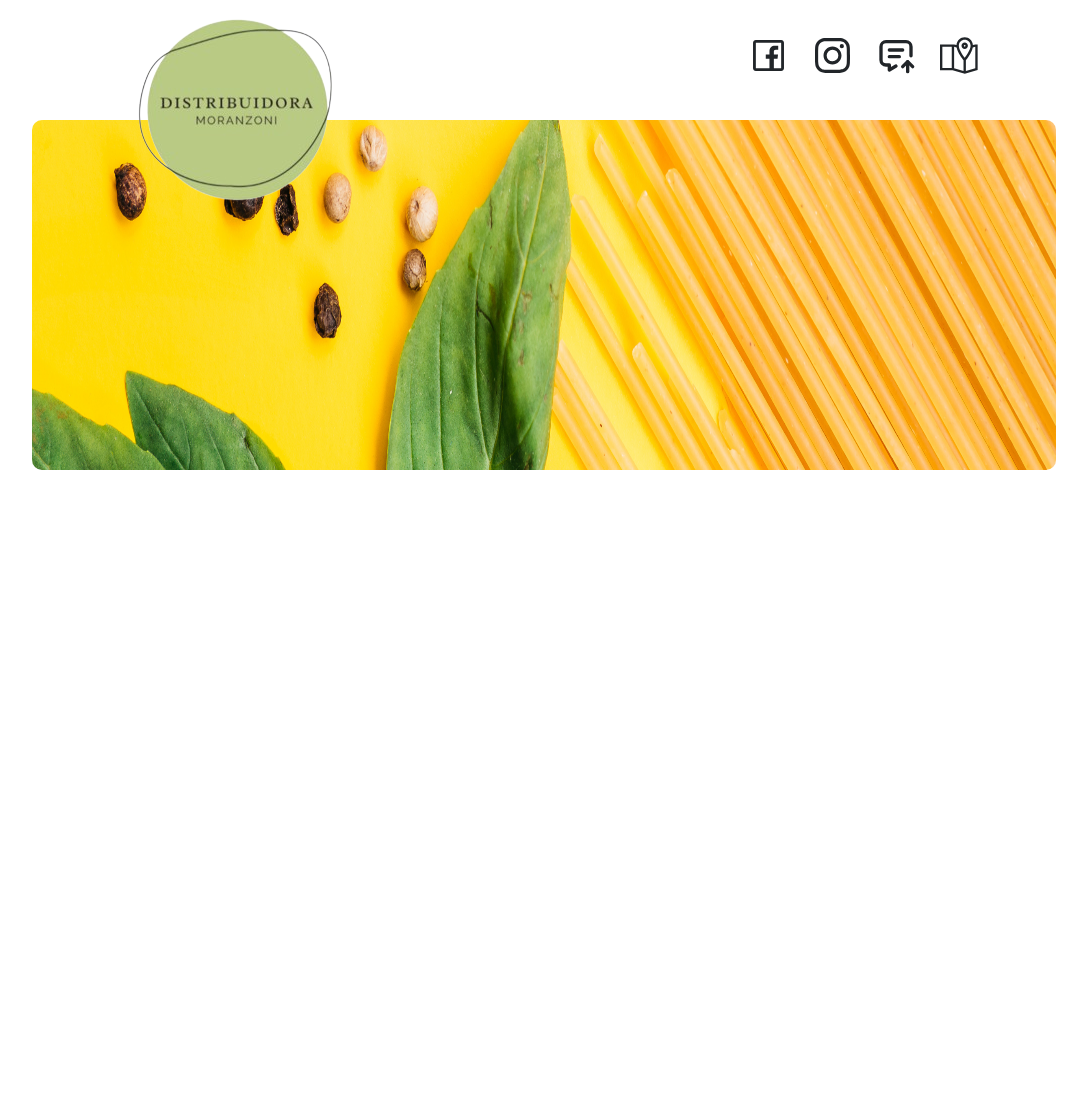
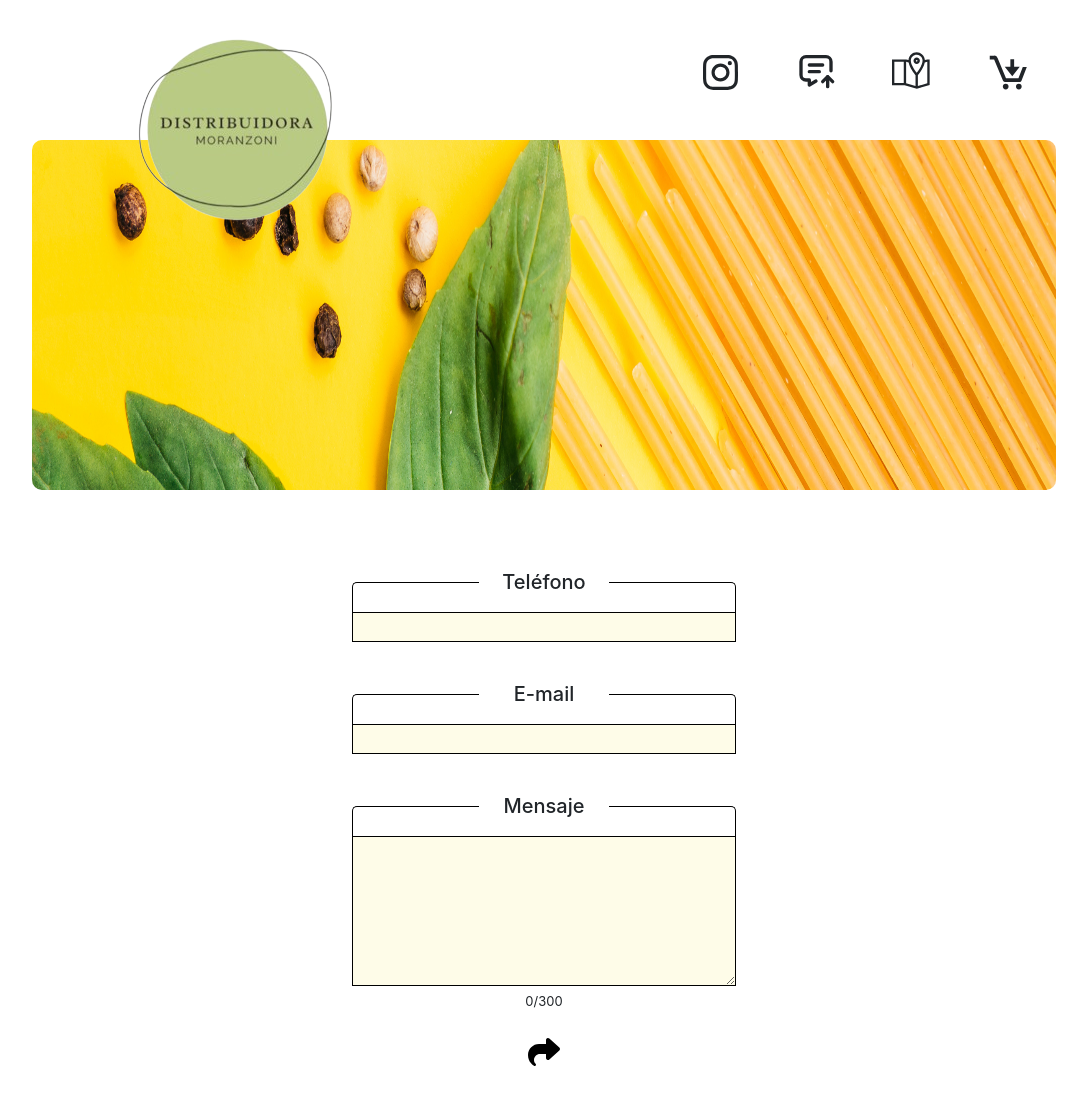
Before and after one commit to MatPerdigues/Proyecto_Moranzoni, a React (Create React App) app in the folder FRONT/: page /formContacto in a window 1280 px wide. Before the commit this address had no page. Shown: the top 1104 px of the page, without its empty margins (96-1183 px from the left). Before the commit the page ends 800 px from the top, so only its background shows below. Built offline with nearby package versions, Linux system fonts and the light colour scheme; a web font is replaced by a local one.

Commit message:
V.09Mar25

```diff
--- a/FRONT/src/App.css
+++ b/FRONT/src/App.css
@@ -29,29 +29,44 @@
 
 .header{
   height: 80px;
-  margin-top: 20px;
+  width: 100%;
+  margin-top: 40px;
   display: flex;
   justify-content: end;
 }
 
 .contact{
-  display: flex;
-  width: 20%;
-  height: 70px;
+
+  width: 25%;
+  height: 100px;
   margin-right: 15%;
+  height: 200px;
 }
 
 .contactoDiv{
+  /* border: 1px solid violet; */
   width: 25%;
   height: 100%;
-  display: flex;
+  /* display: flex; */
   justify-content: center;
   align-items: center;
+  text-align: center;
+  padding-top: 10px;
+  overflow: hidden;
+
 }
 
 .iconContact{
   font-size: 40px;
+  margin-bottom: 5px;
   transition: 0.5s;
+  transform: scale(1.0);
+}
+
+.iconContact:hover{
+  transform: scale(1.2);
+  transition: transform 0.5s ease-out;
+  color: #F59E0B;
 }
 
 #iconContact1{
@@ -66,6 +81,43 @@
 
 .iconContact:hover{
   cursor: pointer;
-
   transition: 0.5s;
 }
+
+
+.contactIcons{
+  /* border: 1px solid red; */
+  width: 30%;
+  height: 80px;
+  display: flex;
+  margin-right: 10%;
+}
+
+a {
+  color: inherit; /* Hereda el color del elemento padre */
+  text-decoration: none; /* Quita el subrayado */
+  height: 40px;
+}
+
+.tip{
+  width: 100%;
+  height: 20px;
+  position: relative;
+  display: block;
+  color: #f5690b;
+  background-color: white;
+  opacity: 0%;
+  margin-bottom: 80px;
+
+
+}
+
+.pContact{
+  font-style: italic;
+  font-weight: 500;
+}
+
+
+#iconContact2{
+  margin-top: 5px;
+}
--- a/FRONT/src/App.js
+++ b/FRONT/src/App.js
@@ -3,8 +3,9 @@ import './App.css';
 import Router from './components/route/route';
 import { TbMessageUp } from "react-icons/tb";
 import { SiInstagram } from "react-icons/si";
-import { LiaFacebookSquare } from "react-icons/lia";
+
 import { TfiMapAlt } from "react-icons/tfi";
+import { BiCartDownload } from "react-icons/bi";
 import fondo from "./fondoMoranzoni.png";
 
 
@@ -14,19 +15,76 @@ import fondo from "./fondoMoranzoni.png";
 
 
 function App() {
-  return (
 
 
-    <main>
+const contacto=()=>{
+  window.location.href='../formContacto';
+}
 
 
+const tipIn = (event)=>{
+  console.log(event.currentTarget.id);
+
+  if(event.currentTarget.id==='iconContact2'){
+    document.getElementById('tip1').style.opacity='100%';
+    document.getElementById('tip1').style.transition='all 0.5s';
+  }
+
+  if(event.currentTarget.id==='iconContact3'){
+    document.getElementById('tip2').style.opacity='100%';
+    document.getElementById('tip2').style.transition='all 0.5s';
+  }
+
+  if(event.currentTarget.id==='iconContact4'){
+    document.getElementById('tip3').style.opacity='100%';
+    document.getElementById('tip3').style.transition='all 0.5s';
+  }
+
+  if(event.currentTarget.id==='iconContact1'){
+    document.getElementById('tip4').style.opacity='100%';
+    document.getElementById('tip4').style.transition='all 0.5s';
+  }
+
+
+}
+
+
+
+const tipOut =()=>{
+  document.getElementById('tip1').style.opacity='0%';
+  document.getElementById('tip2').style.opacity='0%';
+  document.getElementById('tip3').style.opacity='0%';
+  document.getElementById('tip4').style.opacity='0%';
+}
+
+
+
+  return (
+    <main>
       <header class='header'>
-        <section class='contact'>
-          <div class='contactoDiv'><LiaFacebookSquare class='iconContact' id='iconContact1'/></div>
-          <div class='contactoDiv'><SiInstagram class='iconContact' id='iconContact2'/></div>
-          <div class='contactoDiv'><TbMessageUp class='iconContact'/></div>
-          <div class='contactoDiv'><TfiMapAlt class='iconContact'/></div>
-        </section>
+          <section class='contactIcons'>
+
+            <div class='contactoDiv'><a href='https://www.instagram.com/distribuidora.moranzoni/'><SiInstagram class='iconContact' id='iconContact2' onMouseOver={tipIn} onMouseOut={tipOut}/></a>
+              <div class='tip' id='tip1'>
+                <p class='pContact'>Instagram</p>
+              </div>
+            </div>
+            <div class='contactoDiv'><TbMessageUp class='iconContact' id='iconContact3' onClick={contacto} onMouseOver={tipIn} onMouseOut={tipOut}/>
+              <div class='tip' id='tip2'>
+                <p class='pContact'>Contactanos</p>
+              </div>
+            </div>
+            <div class='contactoDiv'><TfiMapAlt class='iconContact' id='iconContact4' onMouseOver={tipIn} onMouseOut={tipOut}/>
+              <div class='tip' id='tip3'>
+                <p class='pContact'>Encontranos</p>
+              </div>
+            </div>
+            <div class='contactoDiv'><BiCartDownload class='iconContact' id='iconContact1' onMouseOver={tipIn} onMouseOut={tipOut}/>
+              <div class='tip' id='tip4'>
+                <p class='pContact'>Productos</p>
+              </div>
+            </div>
+          </section>
       </header>
       <section class='fondo'>
         <img class='imgFondo' src={fondo} alt='fondoMoranzoni.png'></img>
--- a/FRONT/src/components/panelCompra/panelCompra.css
+++ b/FRONT/src/components/panelCompra/panelCompra.css
@@ -635,7 +635,6 @@
     width: 25%;
     height: 70px;
     margin: auto;
-
     display: flex;
     justify-content: space-around;
 }
--- a/FRONT/src/components/route/route.js
+++ b/FRONT/src/components/route/route.js
@@ -3,6 +3,7 @@ import Home from '../home/home';
 import Admin from '../admin/admin';
 import PanelAdmin from '../panelAdmin/panelAdmin';
 import PanelCompra from '../panelCompra/panelCompra';
+import FormContacto from '../../formContacto/formContacto';
 
 
 export default function Router(){
@@ -13,6 +14,7 @@ export default function Router(){
                 <Route path = '/adminMoranzoni' element ={<Admin/>}></Route>
                 <Route path='/panelAdmin' element={<PanelAdmin/>}></Route>
                 <Route path='/panelCompra' element={<PanelCompra/>}></Route>
+                <Route path='/formContacto' element={<FormContacto/>}></Route>
 
 
 
--- /dev/null
+++ b/FRONT/src/formContacto/formContacto.css
@@ -0,0 +1,49 @@
+
+
+  input[type="number"]::-webkit-inner-spin-button,
+  input[type="number"]::-webkit-outer-spin-button {
+    -webkit-appearance: none;
+    margin: 0;
+  }
+
+#divisorContacto1{
+  border-bottom: none;
+  border-left: none;
+  border-radius: 0 5px 0 0;
+}
+
+#divisorContacto{
+  border-bottom: none;
+  border-right: none;
+  border-radius: 5px 0 0 0;
+}
+
+.contenedorContacto{
+  height: auto;
+  min-height: 600px;
+  width: 30%;
+  margin: auto
+}
+
+
+
+#subContacto{
+  margin: auto;
+  width: 100%;
+}
+
+#mensajeContacto{
+  height: 150px;
+  padding: 10px;
+  margin-bottom: 0;
+}
+
+.numCaracteres{
+    display: flex;
+    justify-content: center;
+    font-size: 13px;
+}
+
+#secMensaje{
+    margin-bottom: 0;
+}
--- /dev/null
+++ b/FRONT/src/formContacto/formContacto.js
@@ -0,0 +1,70 @@
+import './formContacto.css';
+import { Fragment,useState } from 'react';
+import { FontAwesomeIcon } from '@fortawesome/react-fontawesome';
+import {faShare} from '@fortawesome/free-solid-svg-icons';
+
+
+export default function FomrContacto (){
+
+    const [caracteres,setCarateres] = useState(0);;
+    let mensaje = '';
+
+
+
+    const sumProd1 = (event)=>{
+        event.preventDefault();
+        console.log('Hola Mundito');
+        console.log(event.target[0].value);
+        console.log(event.target[1].value);
+    }
+
+    const sumCaracter=(event)=>{
+        mensaje = event.target.value;
+        setCarateres(mensaje.length)
+
+
+    }
+
+    return(
+
+        <Fragment>
+
+            <section class='contenedorContacto'>
+                <form class='formContacto' id='formContacto' onSubmit={(event)=>{sumProd1(event)}}>
+                    {/* <input type='number'></input> */}
+                    <section class='secFormProd' id='telContacto'>
+                        <div class='catProd'><h5>Teléfono</h5></div>
+                        <section class='secDivisorProd'>
+                            <div class='divisorProd' id='divisorContacto'></div>
+                            <div class='divisorProd' id='divisorContacto1'></div>
+                        </section>
+                        <input type='number' required name='telContacto' class='inputProd'></input>
+                    </section>
+                    <section class='secFormProd' id='telContacto'>
+                        <div class='catProd'><h5>E-mail</h5></div>
+                        <section class='secDivisorProd'>
+                            <div class='divisorProd' id='divisorContacto'></div>
+                            <div class='divisorProd' id='divisorContacto1'></div>
+                        </section>
+                        <input type='email' required name='emailContacto' class='inputProd'></input>
+                    </section>
+                    <section class='secFormProd' id='secMensaje'>
+                        <div class='catProd'><h5>Mensaje</h5></div>
+                        <section class='secDivisorProd'>
+                            <div class='divisorProd' id='divisorContacto'></div>
+                            <div class='divisorProd' id='divisorContacto1'></div>
+                        </section>
+                        <textarea required name='mensajeContacto' class='inputProd' maxLength={300} id='mensajeContacto' onChange={(event)=>{sumCaracter(event)}}></textarea>
+                    </section>
+                    <div class='numCaracteres'>
+                        <p>{caracteres}/300</p>
+                    </div>
+                     <button class='subForm' id='subContacto'><FontAwesomeIcon icon={faShare} size='2x'/></button>
+
+                </form>
+            </section>
+
+        </Fragment>
+
+    )
+}
```
